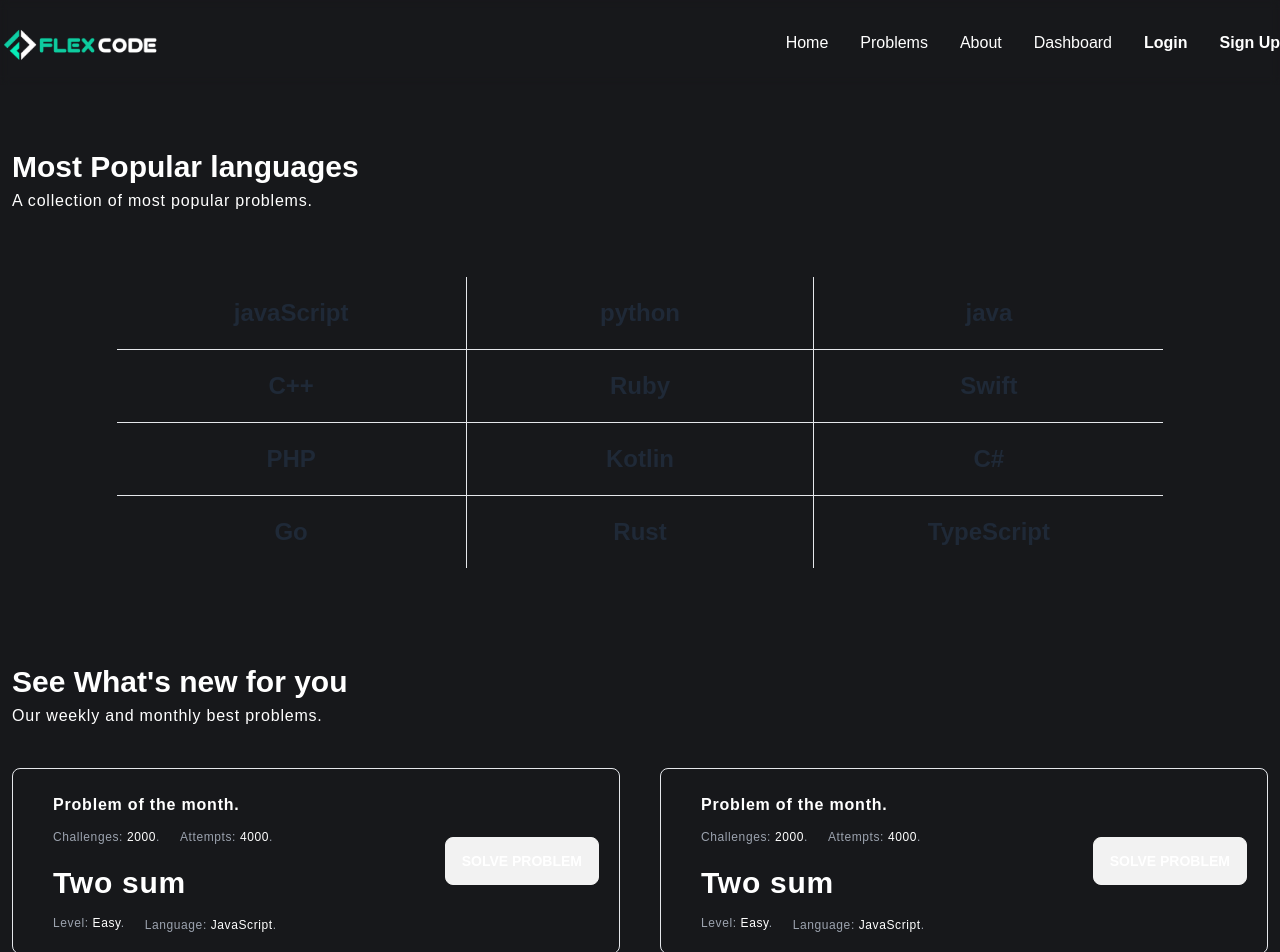
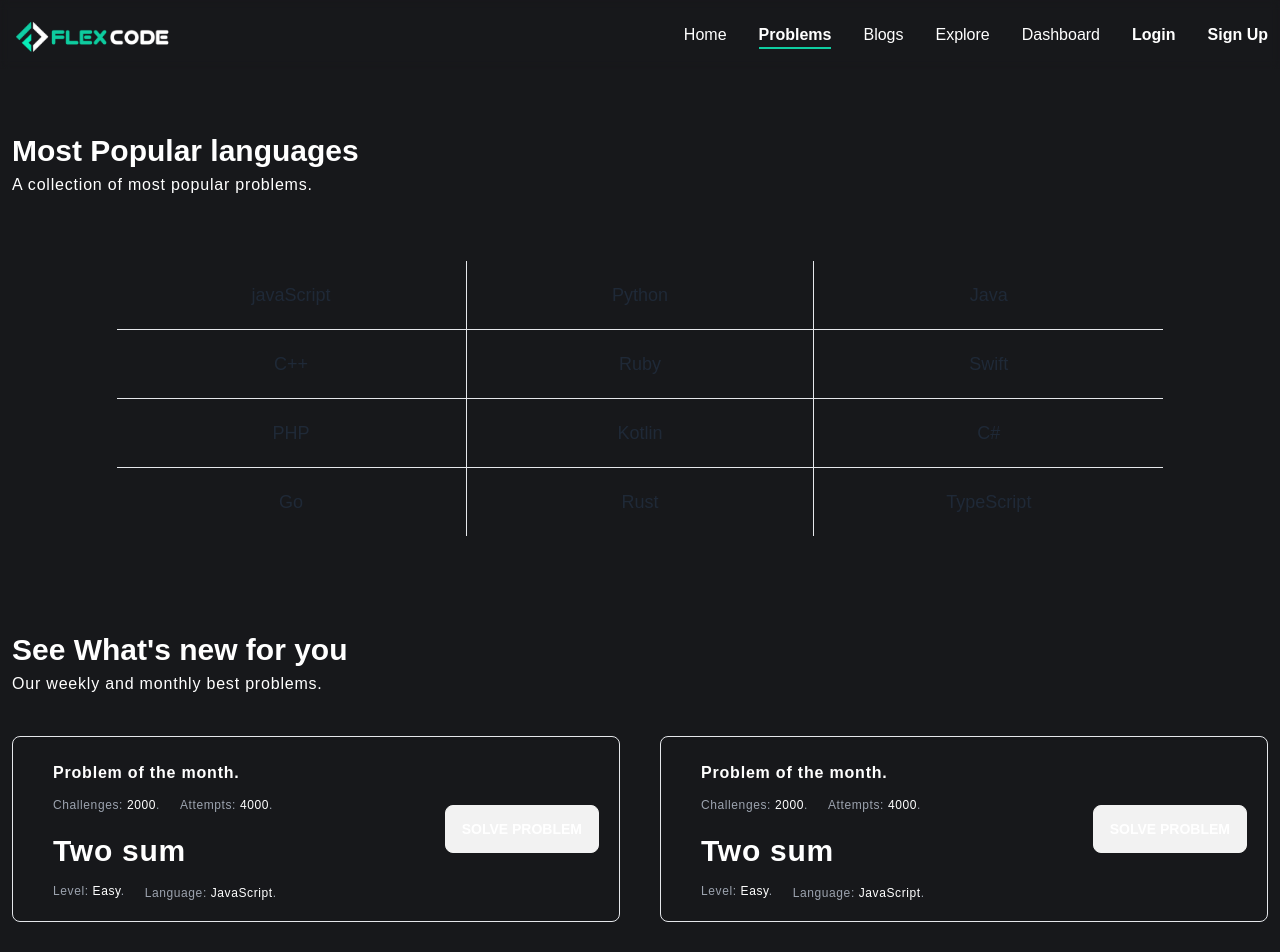
Before and after one commit to ihshadin/flex-code, a React (Vite) app: page /problems in a window 1280 px wide. Shown: the top 952 px of the page. Built offline with nearby package versions, Linux system fonts and the light colour scheme; no server answers.

Commit message:
some changes of banner and otheres

```diff
--- /dev/null
+++ b/src/pages/Home/Banner/Banner.css
@@ -0,0 +1,6 @@
+.banner-title {
+    background-image: linear-gradient(to top left, #f57f17, #2196f3, #ffc107, #4caf50);
+    background-size: 400%;
+    animation: sectionAnimation 3s ease-in-out infinite alternate-reverse;
+    @apply tracking-wide font-bold text-center text-transparent bg-clip-text text-4xl md:text-5xl py-5;
+  }
--- a/src/pages/Problems/Problems.jsx
+++ b/src/pages/Problems/Problems.jsx
@@ -1,7 +1,6 @@
 import { Link } from "react-router-dom";
 
 const Problems = () => {
-
   const problems = [
     {
       language: "javaScript",
@@ -9,59 +8,59 @@ const Problems = () => {
         {
           title: "FizzBuzz",
           level: "easy",
-                    answer: ""
+          answer: "",
         },
         {
           title: "Reverse a String",
           level: "easy",
-                    answer: ""
+          answer: "",
         },
         {
           title: "Two sum",
           level: "easy",
-                    answer: ""
-                }
-            ]
+          answer: "",
+        },
+      ],
     },
     {
-            language: "python",
+      language: "Python",
       problems: [
         {
           title: "Palindrome Check",
           level: "easy",
-                    answer: ""
+          answer: "",
         },
         {
           title: "Factorial",
           level: "easy",
-                    answer: ""
+          answer: "",
         },
         {
           title: "Fibonacci Series",
           level: "easy",
-                    answer: ""
-                }
-            ]
+          answer: "",
+        },
+      ],
     },
     {
-            language: "java",
+      language: "Java",
       problems: [
         {
           title: "String Reversal",
           level: "easy",
-                    answer: ""
+          answer: "",
         },
         {
           title: "Prime Number Check",
           level: "easy",
-                    answer: ""
+          answer: "",
         },
         {
           title: "Array Sum",
           level: "easy",
-                    answer: ""
-                }
-            ]
+          answer: "",
+        },
+      ],
     },
     {
       language: "C++",
@@ -69,19 +68,19 @@ const Problems = () => {
         {
           title: "Factorial",
           level: "easy",
-                    answer: ""
+          answer: "",
         },
         {
           title: "GCD and LCM",
           level: "easy",
-                    answer: ""
+          answer: "",
         },
         {
           title: "Array Average",
           level: "easy",
-                    answer: ""
-                }
-            ]
+          answer: "",
+        },
+      ],
     },
     {
       language: "Ruby",
@@ -89,19 +88,19 @@ const Problems = () => {
         {
           title: "Palindrome Check",
           level: "easy",
-                    answer: ""
+          answer: "",
         },
         {
           title: "FizzBuzz",
           level: "easy",
-                    answer: ""
+          answer: "",
         },
         {
           title: "Prime Number Check",
           level: "easy",
-                    answer: ""
-                }
-            ]
+          answer: "",
+        },
+      ],
     },
     {
       language: "Swift",
@@ -109,19 +108,19 @@ const Problems = () => {
         {
           title: "Fibonacci Series",
           level: "easy",
-                    answer: ""
+          answer: "",
         },
         {
           title: "Reverse a String",
           level: "easy",
-                    answer: ""
+          answer: "",
         },
         {
           title: "Array Sum",
           level: "easy",
-                    answer: ""
-                }
-            ]
+          answer: "",
+        },
+      ],
     },
     {
       language: "PHP",
@@ -129,19 +128,19 @@ const Problems = () => {
         {
           title: "String Reversal",
           level: "easy",
-                    answer: ""
+          answer: "",
         },
         {
           title: "GCD and LCM",
           level: "easy",
-                    answer: ""
+          answer: "",
         },
         {
           title: "Palindrome Check",
           level: "easy",
-                    answer: ""
-                }
-            ]
+          answer: "",
+        },
+      ],
     },
     {
       language: "Kotlin",
@@ -149,19 +148,19 @@ const Problems = () => {
         {
           title: "Array Average",
           level: "easy",
-                    answer: ""
+          answer: "",
         },
         {
           title: "FizzBuzz",
           level: "easy",
-                    answer: ""
+          answer: "",
         },
         {
           title: "Factorial",
           level: "easy",
-                    answer: ""
-                }
-            ]
+          answer: "",
+        },
+      ],
     },
     {
       language: "C#",
@@ -169,19 +168,19 @@ const Problems = () => {
         {
           title: "Prime Number Check",
           level: "easy",
-                    answer: ""
+          answer: "",
         },
         {
           title: "Reverse a String",
           level: "easy",
-                    answer: ""
+          answer: "",
         },
         {
           title: "GCD and LCM",
           level: "easy",
-                    answer: ""
-                }
-            ]
+          answer: "",
+        },
+      ],
     },
     {
       language: "Go",
@@ -189,19 +188,19 @@ const Problems = () => {
         {
           title: "Two sum",
           level: "easy",
-                    answer: ""
+          answer: "",
         },
         {
           title: "Palindrome Check",
           level: "easy",
-                    answer: ""
+          answer: "",
         },
         {
           title: "Fibonacci Series",
           level: "easy",
-                    answer: ""
-                }
-            ]
+          answer: "",
+        },
+      ],
     },
     {
       language: "Rust",
@@ -209,19 +208,19 @@ const Problems = () => {
         {
           title: "Array Sum",
           level: "easy",
-                    answer: ""
+          answer: "",
         },
         {
           title: "Reverse a String",
           level: "easy",
-                    answer: ""
+          answer: "",
         },
         {
           title: "Prime Number Check",
           level: "easy",
-                    answer: ""
-                }
-            ]
+          answer: "",
+        },
+      ],
     },
     {
       language: "TypeScript",
@@ -229,86 +228,141 @@ const Problems = () => {
         {
           title: "Array Average",
           level: "easy",
-                    answer: ""
+          answer: "",
         },
         {
           title: "Palindrome Check",
           level: "easy",
-                    answer: ""
+          answer: "",
         },
         {
           title: "Two sum",
           level: "easy",
-                    answer: ""
-                }
-            ]
-        }
+          answer: "",
+        },
+      ],
+    },
     // Add more objects like this if needed
   ];
 
   return (
+    <section>
       <div className="flexcode-container ">
         <div className="mb-10 montserrat">
-                <h1 className="text-3xl text-white font-semibold"> Most Popular languages</h1>
-                <p className="text-md text-white mt-1 tracking-wider">A collection of most popular problems.</p>
+          <h1 className="text-3xl text-white font-semibold">
+            {" "}
+            Most Popular languages
+          </h1>
+          <p className="text-md text-white mt-1 tracking-wider">
+            A collection of most popular problems.
+          </p>
         </div>
-            <section className=" grid grid-cols-3 montserrat mb-24 mt-16 justify-center rounded-lg w-5/6 mx-auto">
-                {
-                    problems?.map((problem, index) => <Link to={`${problem?.language}`} key={index}
-                        className={`${problems.reduce((total, i) => total + index, 0) - 3 <= index ? 'border-b' : ''} ${[9, 10, 11].includes(index) ? "" : "border-b"} ${[1, 4, 7, 10, 13].includes(index) ? "border-x" : ""} cursor-pointer hover:bg-[#0fcda1] hover:text-[#17181b] transition-all flex justify-center items-center`}>
-                        <p className="md:text-2xl font-semibold text-center py-5">{problem.language}</p>
-                    </Link>)
-                }
-
-            </section>
+        <div className=" grid grid-cols-3 montserrat mb-24 mt-16 justify-center rounded-lg w-5/6 mx-auto">
+          {problems?.map((problem, index) => (
+            <Link
+              to={`${problem?.language}`}
+              key={index}
+              className={`${
+                problems.reduce((total, i) => total + index, 0) - 3 <= index
+                  ? "border-b"
+                  : ""
+              } ${[9, 10, 11].includes(index) ? "" : "border-b"} ${
+                [1, 4, 7, 10, 13].includes(index) ? "border-x" : ""
+              } cursor-pointer hover:bg-[#0fcda1] hover:text-[#17181b] transition-all flex justify-center items-center`}
+            >
+              <p className="md:text-lg font-medium text-center py-5">
+                {problem.language}
+              </p>
+            </Link>
+          ))}
+        </div>
         <div className="mb-10 montserrat">
-                <h1 className="text-3xl text-white font-semibold"> See What's new for you</h1>
-                <p className="text-md text-white mt-1 tracking-wider">Our weekly and monthly best problems.</p>
+          <h1 className="text-3xl text-white font-semibold">
+            {" "}
+            See What's new for you
+          </h1>
+          <p className="text-md text-white mt-1 tracking-wider">
+            Our weekly and monthly best problems.
+          </p>
         </div>
-            <section className="grid md:grid-cols-2 gap-10 w-5/6 mx-auto md:w-full">
-                <aside className="border hover:border-[#0fcda1] rounded-lg montserrat flex justify-between px-5 items-center">
+        <div className="grid md:grid-cols-2 gap-10 w-5/6 mx-auto md:w-full">
+          <div className="border hover:border-[#0fcda1] rounded-lg montserrat flex justify-between px-5 items-center">
             <div className="flex flex-col gap-3 p-5">
-                        <p className="text-md font-semibold text-white mt-1 tracking-wider"> Problem of the month.</p>
+              <p className="text-md font-semibold text-white mt-1 tracking-wider">
+                {" "}
+                Problem of the month.
+              </p>
               <span className="flex items-center gap-5">
-                            <p className="text-xs text-gray-400 tracking-wider"> Challenges: <span className="text-white">2000</span>.</p>
-                            <p className="text-xs text-gray-400 tracking-wider"> Attempts: <span className="text-white">4000</span>.</p>
+                <p className="text-xs text-gray-400 tracking-wider">
+                  {" "}
+                  Challenges: <span className="text-white">2000</span>.
+                </p>
+                <p className="text-xs text-gray-400 tracking-wider">
+                  {" "}
+                  Attempts: <span className="text-white">4000</span>.
+                </p>
               </span>
-                        <h1 className="text-3xl mt-2 tracking-wide text-white font-bold"> Two sum</h1>
+              <h1 className="text-3xl mt-2 tracking-wide text-white font-bold">
+                {" "}
+                Two sum
+              </h1>
               <span className="flex items-center gap-5">
-                            <p className="text-xs text-gray-400 tracking-wider"> Level: <span className="text-white">Easy</span>.</p>
-                            <p className="text-xs mt-1 text-gray-400 tracking-wider"> Language: <span className="text-white">JavaScript</span>.</p>
+                <p className="text-xs text-gray-400 tracking-wider">
+                  {" "}
+                  Level: <span className="text-white">Easy</span>.
+                </p>
+                <p className="text-xs mt-1 text-gray-400 tracking-wider">
+                  {" "}
+                  Language: <span className="text-white">JavaScript</span>.
+                </p>
               </span>
             </div>
             <div>
-
-                        <button className="btn select-none mt-5 md:mt-0 hover:bg-[#1e2d40] hover:border-2 hover:border-[#0fcda1] hover:text-[#0fcda1] text-white"
-                        >Solve Problem</button>
+              <button className="btn select-none mt-5 md:mt-0 hover:bg-[#1e2d40] hover:border-2 hover:border-[#0fcda1] hover:text-[#0fcda1] text-white">
+                Solve Problem
+              </button>
             </div>
-                </aside>
-                <aside className="border hover:border-[#0fcda1] rounded-lg montserrat flex justify-between px-5 items-center">
+          </div>
+          <div className="border hover:border-[#0fcda1] rounded-lg montserrat flex justify-between px-5 items-center">
             <div className="flex flex-col gap-3 p-5">
-                        <p className="text-md font-semibold text-white mt-1 tracking-wider"> Problem of the month.</p>
+              <p className="text-md font-semibold text-white mt-1 tracking-wider">
+                {" "}
+                Problem of the month.
+              </p>
               <span className="flex items-center gap-5">
-                            <p className="text-xs text-gray-400 tracking-wider"> Challenges: <span className="text-white">2000</span>.</p>
-                            <p className="text-xs text-gray-400 tracking-wider"> Attempts: <span className="text-white">4000</span>.</p>
+                <p className="text-xs text-gray-400 tracking-wider">
+                  {" "}
+                  Challenges: <span className="text-white">2000</span>.
+                </p>
+                <p className="text-xs text-gray-400 tracking-wider">
+                  {" "}
+                  Attempts: <span className="text-white">4000</span>.
+                </p>
               </span>
-                        <h1 className="text-3xl mt-2 tracking-wide text-white font-bold"> Two sum</h1>
+              <h1 className="text-3xl mt-2 tracking-wide text-white font-bold">
+                {" "}
+                Two sum
+              </h1>
               <span className="flex items-center gap-5">
-                            <p className="text-xs text-gray-400 tracking-wider"> Level: <span className="text-white">Easy</span>.</p>
-                            <p className="text-xs mt-1 text-gray-400 tracking-wider"> Language: <span className="text-white">JavaScript</span>.</p>
+                <p className="text-xs text-gray-400 tracking-wider">
+                  {" "}
+                  Level: <span className="text-white">Easy</span>.
+                </p>
+                <p className="text-xs mt-1 text-gray-400 tracking-wider">
+                  {" "}
+                  Language: <span className="text-white">JavaScript</span>.
+                </p>
               </span>
             </div>
             <div>
-
-                        <button className="btn select-none mt-5 md:mt-0 hover:bg-[#1e2d40] hover:border-2 hover:border-[#0fcda1] hover:text-[#0fcda1] text-white"
-                        >Solve Problem</button>
+              <button className="btn select-none mt-5 md:mt-0 hover:bg-[#1e2d40] hover:border-2 hover:border-[#0fcda1] hover:text-[#0fcda1] text-white">
+                Solve Problem
+              </button>
             </div>
-                </aside>
-
+          </div>
+        </div>
+      </div>
     </section>
-        </div>
-
-
   );
 };
 export default Problems;
--- a/src/pages/Shared/Footer/Footer.jsx
+++ b/src/pages/Shared/Footer/Footer.jsx
@@ -16,7 +16,7 @@ const Footer = () => {
     return (
         <footer className='bg-secondary-color'>
             <div className='flexcode-container'>
-                <div className="footer p-10 text-white">
+                <div className="footer text-white">
                     <div className="sm:col-span-2">
                         <div>
                             <img src={logo} alt="logo" className="w-[11rem]" />
--- a/src/pages/Shared/NavBar/NavBar.jsx
+++ b/src/pages/Shared/NavBar/NavBar.jsx
@@ -55,8 +55,8 @@ const NavBar = () => {
   }, []);
 
   return (
-    <nav className="sticky top-0 backdrop-blur-sm z-10 w-full">
-      <div className="max-w-[1280px] w-full mx-auto bg-inherit py-4 lg:flex justify-between items-center">
+    <nav className={`top-0 backdrop-blur-sm z-10 w-full ${location.pathname === '/' ? 'fixed' : 'sticky'}`}>
+      <div className="max-w-[1280px] w-full mx-auto bg-inherit py-2 px-3 lg:flex justify-between items-center">
         <div className="flex items-center justify-between">
           <Link to="/" className="text-white text-xl font-semibold">
             <div className="flex items-center gap-1">
@@ -134,7 +134,7 @@ const NavBar = () => {
                 <Link
                   to="/problems"
                   onClick={closeMenu}
-                  className={`text-white hover:text-gray-300 pb-1 hover:border-b-2 hover:border-[#0fcda1] transition-all duration-300 ${isActiveRoute("/blog")
+                  className={`text-white hover:text-gray-300 pb-1 hover:border-b-2 hover:border-[#0fcda1] transition-all duration-300 ${isActiveRoute("/problems")
                     ? "font-bold md:border-b-2 pb-1 border-[#0fcda1]"
                     : ""
                     }`}
@@ -144,15 +144,27 @@ const NavBar = () => {
               </li>
               <li>
                 <Link
-                  to="/admission"
+                  to="/blog"
+                  onClick={closeMenu}
+                  className={`text-white hover:text-gray-300 pb-1 hover:border-b-2 hover:border-[#0fcda1] transition-all duration-300 ${isActiveRoute("/blog")
+                    ? "font-bold md:border-b-2 pb-1 border-[#0fcda1]"
+                    : ""
+                    }`}
+                >
+                  Blogs
+                </Link>
+              </li>
+              <li>
+                <Link
+                  to="/explore"
                   onClick={closeMenu}
                   className={`text-white hover:text-gray-300 pb-1 hover:border-b-2 hover:border-[#00ffc3] transition-all duration-300 ${
-                    isActiveRoute("/admission")
+                    isActiveRoute("/explore")
                       ? "font-bold md:border-b-2 pb-1 border-[#00ffc3]"
                       : ""
                   }`}
                 >
-                  About
+                  Explore
                 </Link>
               </li>
               <li>
@@ -182,7 +194,7 @@ const NavBar = () => {
                       <img
                         ref={dropdownRef}
                         // tabIndex={0}
-                        className={`h-9 w-9 rounded-full mr-2 ${
+                        className={`h-9 w-9 rounded-full ${
                           userClicked
                             ? "border-2 border-[#00ffc3]"
                             : "border-2 border-transparent"
```
Also changed, not shown: src/pages/Blog/Blog.jsx (+79 -43 lines), src/pages/Home/Banner/Banner.jsx (+24 -19 lines), public/flex-code-banner2.0.png (added), src/pages/Login/Login.jsx (line endings or trailing spaces). Lines whose indentation alone changed are shown as unchanged.
